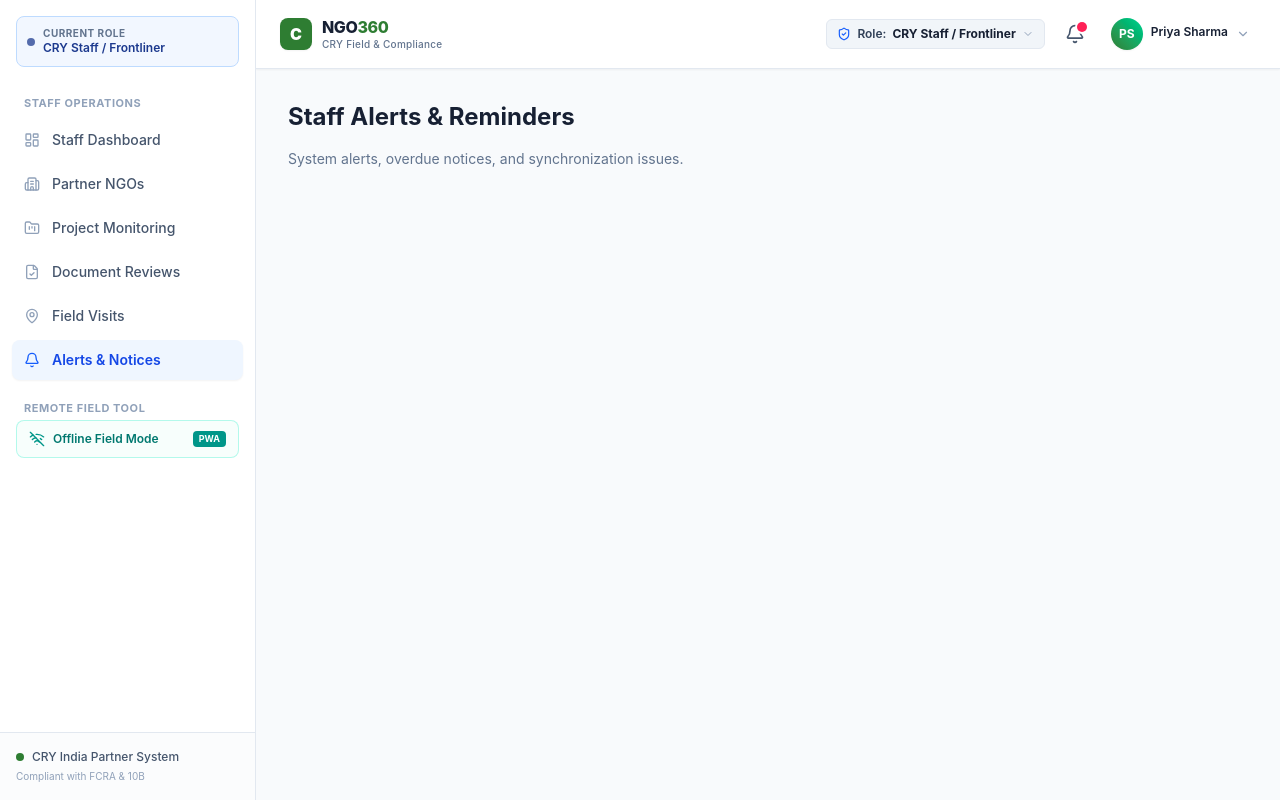
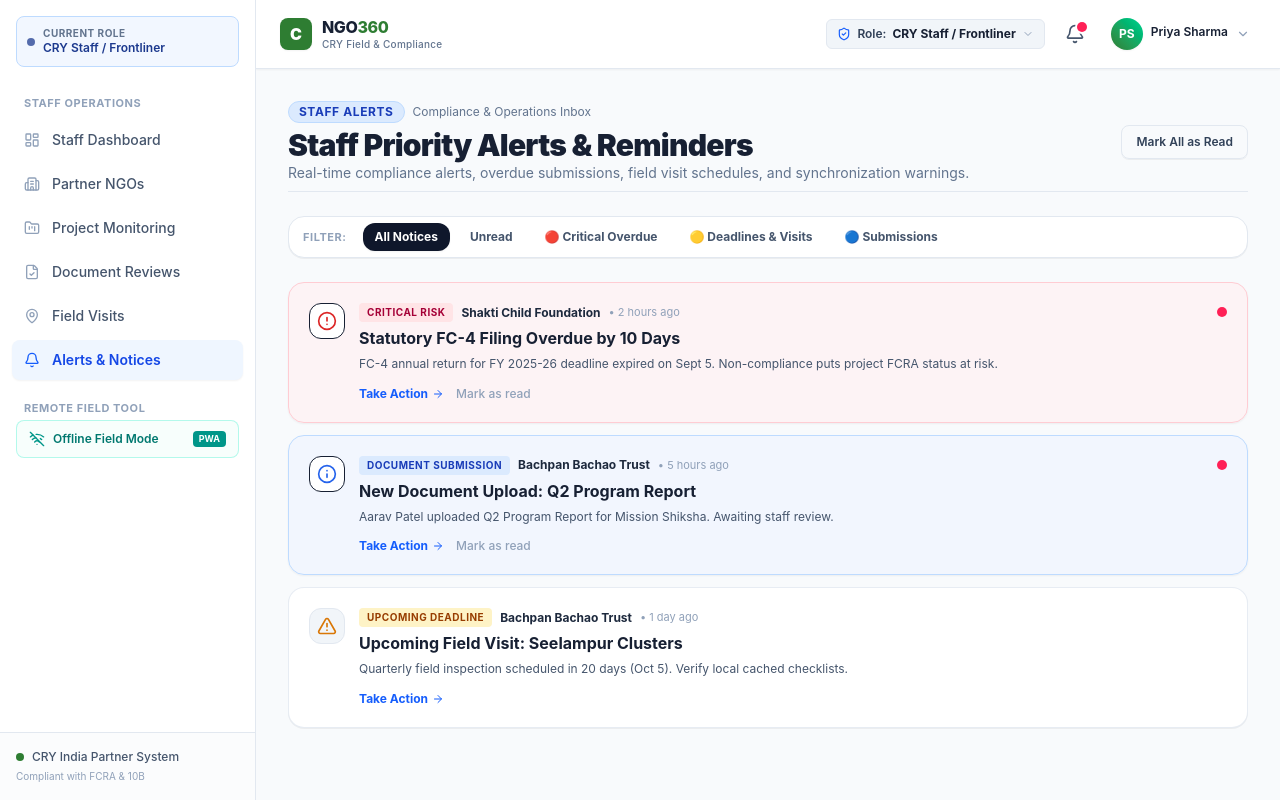
Before and after one commit to nikhila9876/CRY_org, a React app in the folder frontend/: page /staff/notifications in a window 1280 px wide. Built offline with nearby package versions, Linux system fonts and the light colour scheme; the HTML template or start-up script is replaced by a standard one.

Commit message:
feat: implement staff alert and reminder center with category filters

```diff
--- a/frontend/src/App.jsx
+++ b/frontend/src/App.jsx
@@ -18,9 +18,7 @@ import StaffProjects from './pages/staff/StaffProjects';
 import StaffTimeline from './pages/staff/StaffTimeline';
 import StaffDocuments from './pages/staff/StaffDocuments';
 import StaffFieldVisits from './pages/staff/StaffFieldVisits';
-import {
-  StaffNotifications,
-} from './pages/staff/StaffPagesBundle';
+import StaffNotifications from './pages/staff/StaffNotifications';
 
 // NGO pages
 import NgoDashboard from './pages/ngo/NgoDashboard';
--- /dev/null
+++ b/frontend/src/pages/staff/StaffNotifications.jsx
@@ -0,0 +1,204 @@
+import React, { useState } from 'react';
+import { Link } from 'react-router-dom';
+import {
+  Bell,
+  AlertCircle,
+  AlertTriangle,
+  Info,
+  CheckCircle2,
+  Calendar,
+  FileText,
+  Filter,
+  ArrowRight,
+  WifiOff,
+  Sparkles,
+} from 'lucide-react';
+import { MOCK_ALERTS } from '../../mock/data/mockAlerts';
+
+export default function StaffNotifications() {
+  const [alerts, setAlerts] = useState(
+    MOCK_ALERTS.filter((a) => a.recipientRole === 'cry_staff' || !a.recipientRole)
+  );
+  const [activeFilter, setActiveFilter] = useState('ALL');
+
+  const handleMarkAsRead = (alertId) => {
+    setAlerts((prev) =>
+      prev.map((a) => (a.id === alertId ? { ...a, isRead: true } : a))
+    );
+  };
+
+  const handleMarkAllRead = () => {
+    setAlerts((prev) => prev.map((a) => ({ ...a, isRead: true })));
+  };
+
+  const filteredAlerts = alerts.filter((alert) => {
+    if (activeFilter === 'ALL') return true;
+    if (activeFilter === 'UNREAD') return !alert.isRead;
+    return alert.type === activeFilter;
+  });
+
+  return (
+    <div className="space-y-6">
+      {/* Header */}
+      <div className="flex flex-col sm:flex-row sm:items-center justify-between gap-3 pb-2 border-b border-[#E2E8F0]">
+        <div>
+          <div className="flex items-center space-x-2">
+            <span className="px-2.5 py-0.5 rounded-full text-xs font-bold uppercase tracking-wider bg-blue-100 text-blue-800 border border-blue-200">
+              Staff Alerts
+            </span>
+            <span className="text-xs text-slate-500">Compliance & Operations Inbox</span>
+          </div>
+          <h1 className="text-2xl sm:text-3xl font-black text-[#172033] mt-1 tracking-tight">
+            Staff Priority Alerts & Reminders
+          </h1>
+          <p className="text-sm text-slate-500">
+            Real-time compliance alerts, overdue submissions, field visit schedules, and synchronization warnings.
+          </p>
+        </div>
+
+        <button
+          type="button"
+          onClick={handleMarkAllRead}
+          className="px-3.5 py-2 rounded-lg border border-slate-200 hover:bg-slate-50 text-xs font-semibold text-slate-700 transition-colors shadow-2xs"
+        >
+          Mark All as Read
+        </button>
+      </div>
+
+      {/* Filter Tabs */}
+      <div className="flex flex-wrap items-center gap-2 p-1.5 bg-white rounded-2xl border border-[#E2E8F0] shadow-2xs text-xs">
+        <span className="text-slate-400 font-bold text-[11px] uppercase tracking-wider px-2">
+          Filter:
+        </span>
+        {[
+          { key: 'ALL', label: 'All Notices' },
+          { key: 'UNREAD', label: 'Unread' },
+          { key: 'critical', label: '🔴 Critical Overdue' },
+          { key: 'warning', label: '🟡 Deadlines & Visits' },
+          { key: 'info', label: '🔵 Submissions' },
+        ].map((tab) => (
+          <button
+            key={tab.key}
+            type="button"
+            onClick={() => setActiveFilter(tab.key)}
+            className={`px-3 py-1.5 rounded-xl font-bold transition-all ${
+              activeFilter === tab.key
+                ? 'bg-slate-900 text-white shadow-xs'
+                : 'text-slate-600 hover:bg-slate-100'
+            }`}
+          >
+            {tab.label}
+          </button>
+        ))}
+      </div>
+
+      {/* Notifications List */}
+      <div className="space-y-3">
+        {filteredAlerts.map((alert) => {
+          const typeConfig = {
+            critical: {
+              icon: AlertCircle,
+              color: 'text-[#DC2626]',
+              bg: 'bg-rose-50/70 border-rose-200',
+              badge: 'bg-rose-100 text-rose-800',
+              label: 'Critical Risk',
+            },
+            warning: {
+              icon: AlertTriangle,
+              color: 'text-[#D97706]',
+              bg: 'bg-amber-50/70 border-amber-200',
+              badge: 'bg-amber-100 text-amber-800',
+              label: 'Upcoming Deadline',
+            },
+            info: {
+              icon: Info,
+              color: 'text-[#2563EB]',
+              bg: 'bg-blue-50/70 border-blue-200',
+              badge: 'bg-blue-100 text-blue-800',
+              label: 'Document Submission',
+            },
+          }[alert.type] || {
+            icon: Info,
+            color: 'text-slate-600',
+            bg: 'bg-slate-50 border-slate-200',
+            badge: 'bg-slate-100 text-slate-700',
+            label: 'Notice',
+          };
+
+          const Icon = typeConfig.icon;
+
+          return (
+            <div
+              key={alert.id}
+              className={`p-4 sm:p-5 rounded-2xl border transition-all flex items-start justify-between gap-4 ${
+                alert.isRead ? 'bg-white border-slate-200/80 shadow-2xs' : `${typeConfig.bg} shadow-xs`
+              }`}
+            >
+              <div className="flex items-start space-x-3.5">
+                <div
+                  className={`w-9 h-9 rounded-xl flex items-center justify-center shrink-0 border ${
+                    alert.isRead ? 'bg-slate-100 text-slate-500 border-slate-200' : 'bg-white'
+                  }`}
+                >
+                  <Icon className={`w-5 h-5 ${typeConfig.color}`} />
+                </div>
+
+                <div className="space-y-1">
+                  <div className="flex flex-wrap items-center gap-2">
+                    <span
+                      className={`px-2 py-0.5 rounded text-[10px] font-bold uppercase tracking-wider ${typeConfig.badge}`}
+                    >
+                      {typeConfig.label}
+                    </span>
+                    <span className="font-bold text-xs text-slate-800">{alert.ngoName}</span>
+                    <span className="text-[11px] text-slate-400">• {alert.timestamp}</span>
+                  </div>
+
+                  <h3 className="text-sm sm:text-base font-bold text-[#172033]">
+                    {alert.title}
+                  </h3>
+
+                  <p className="text-xs text-slate-600 leading-relaxed max-w-3xl">
+                    {alert.message}
+                  </p>
+
+                  <div className="pt-2 flex items-center space-x-3 text-xs">
+                    <Link
+                      to={alert.actionUrl}
+                      className="font-bold text-blue-600 hover:text-blue-800 flex items-center space-x-1"
+                    >
+                      <span>Take Action</span>
+                      <ArrowRight className="w-3 h-3" />
+                    </Link>
+
+                    {!alert.isRead && (
+                      <button
+                        type="button"
+                        onClick={() => handleMarkAsRead(alert.id)}
+                        className="text-slate-400 hover:text-slate-600 font-medium"
+                      >
+                        Mark as read
+                      </button>
+                    )}
+                  </div>
+                </div>
+              </div>
+
+              {!alert.isRead && (
+                <span className="w-2.5 h-2.5 rounded-full bg-rose-500 shrink-0 mt-1" />
+              )}
+            </div>
+          );
+        })}
+
+        {filteredAlerts.length === 0 && (
+          <div className="p-12 text-center bg-white rounded-2xl border border-slate-200">
+            <CheckCircle2 className="w-10 h-10 text-emerald-500 mx-auto mb-2" />
+            <h3 className="text-sm font-bold text-slate-800">All alerts cleared</h3>
+            <p className="text-xs text-slate-500 mt-1">No notices match your selected filter.</p>
+          </div>
+        )}
+      </div>
+    </div>
+  );
+}
```
